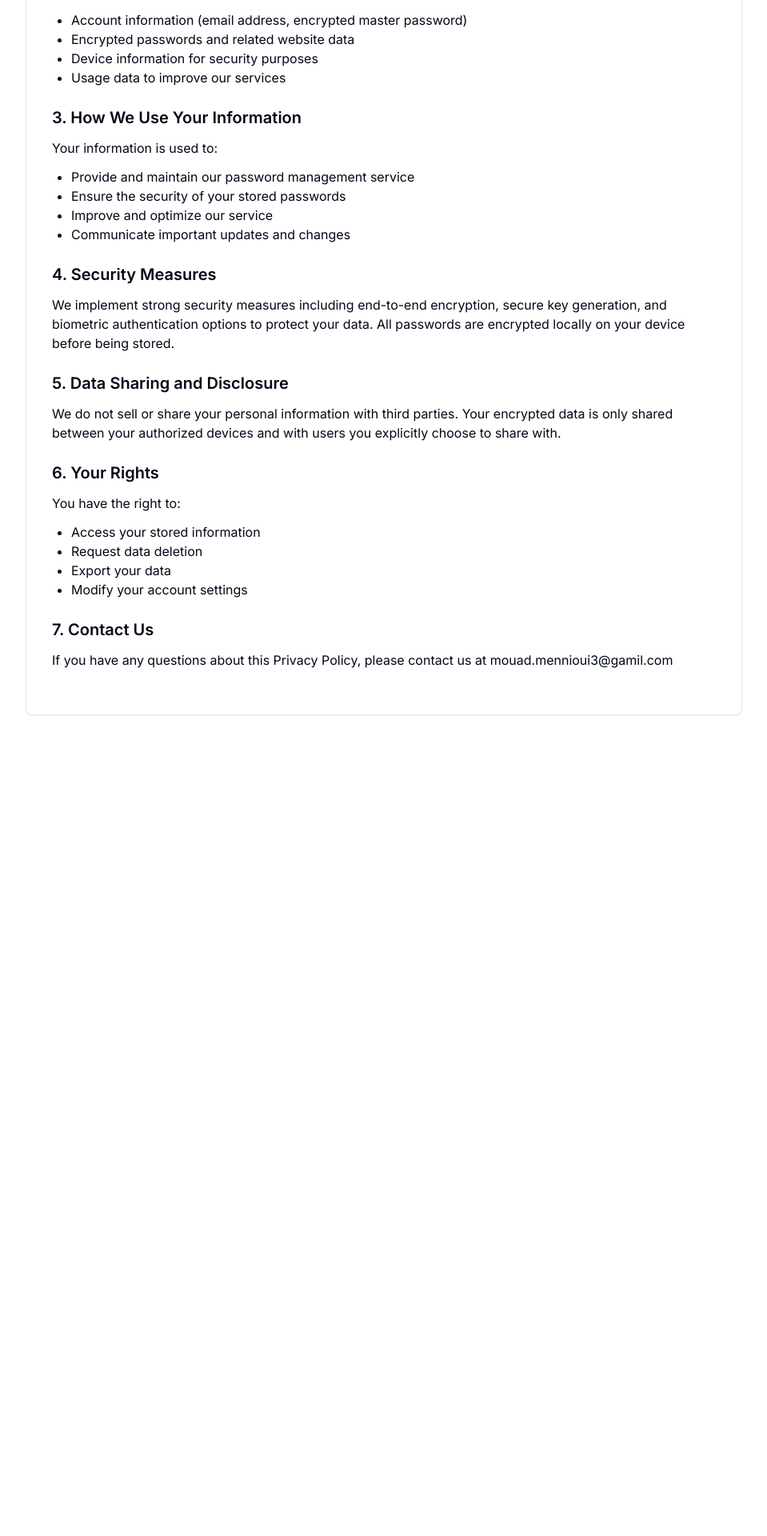
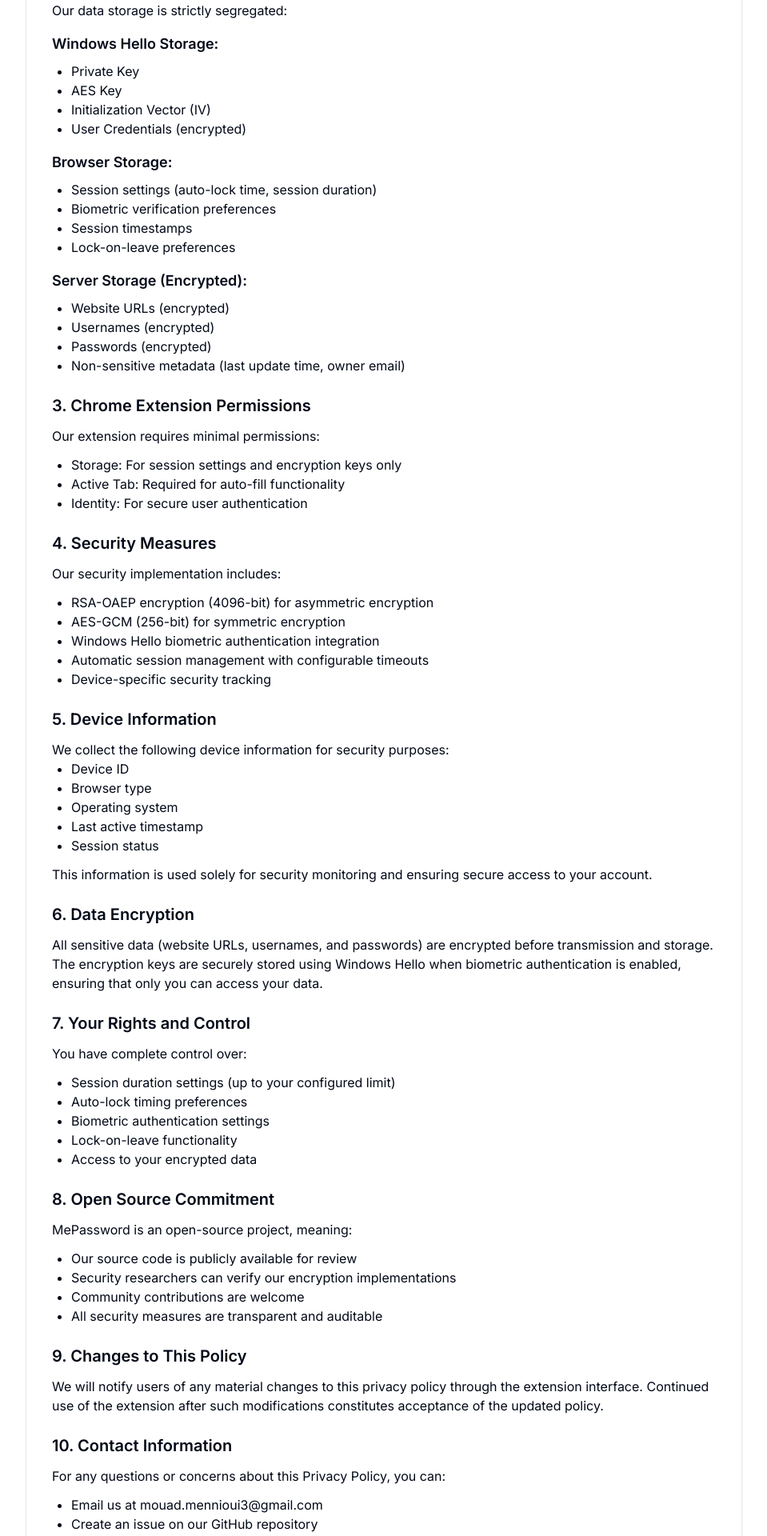
Before and after one commit to mouad-suuu/MePassword_web, a Next.js app: page /policies in a window 1280 px wide. Shown: the part 340-2260 px from the top of the page at 80% size, without its empty margins (160-1119 px from the left). Before the commit the page ends 1266 px from the top, so only its background shows below. Built offline with nearby package versions, Linux system fonts and the light colour scheme; no server answers.

Commit message:
Update page.tsx

```diff
--- a/app/policies/page.tsx
+++ b/app/policies/page.tsx
@@ -8,68 +8,133 @@
           <h1 className="text-3xl font-bold mb-6 text-center">Privacy Policy</h1>
           <div className="prose prose-sm max-w-none">
             <p className="mb-4">
-              Last updated: December 20, 2023
+              Last updated: December 21, 2023
             </p>
 
             <section className="mb-6">
               <h2 className="text-xl font-semibold mb-3">1. Introduction</h2>
               <p>
-                MePassword (&quot;we&quot;, &quot;our&quot;, or &quot;us&quot;) is committed to protecting your privacy. This Privacy Policy explains how we collect, use, and safeguard your personal information when you use our password management service.
+                MePassword (&quot;we&quot;, &quot;our&quot;, or &quot;us&quot;) is committed to protecting your privacy. This Privacy Policy explains how we collect, use, and safeguard your personal information when you use our password management service. As an open-source project, we believe in transparency and community-driven development.
               </p>
             </section>
 
             <section className="mb-6">
-              <h2 className="text-xl font-semibold mb-3">2. Information We Collect</h2>
-              <p className="mb-3">We collect the following types of information:</p>
+              <h2 className="text-xl font-semibold mb-3">2. Data Storage and Location</h2>
+              <p className="mb-3">Our data storage is strictly segregated:</p>
+
+              <h3 className="text-lg font-semibold mt-4 mb-2">Windows Hello Storage:</h3>
               <ul className="list-disc pl-6 mb-3">
-                <li>Account information (email address, encrypted master password)</li>
-                <li>Encrypted passwords and related website data</li>
-                <li>Device information for security purposes</li>
-                <li>Usage data to improve our services</li>
+                <li>Private Key</li>
+                <li>AES Key</li>
+                <li>Initialization Vector (IV)</li>
+                <li>User Credentials (encrypted)</li>
+              </ul>
+
+              <h3 className="text-lg font-semibold mt-4 mb-2">Browser Storage:</h3>
+              <ul className="list-disc pl-6 mb-3">
+                <li>Session settings (auto-lock time, session duration)</li>
+                <li>Biometric verification preferences</li>
+                <li>Session timestamps</li>
+                <li>Lock-on-leave preferences</li>
+              </ul>
+
+              <h3 className="text-lg font-semibold mt-4 mb-2">Server Storage (Encrypted):</h3>
+              <ul className="list-disc pl-6 mb-3">
+                <li>Website URLs (encrypted)</li>
+                <li>Usernames (encrypted)</li>
+                <li>Passwords (encrypted)</li>
+                <li>Non-sensitive metadata (last update time, owner email)</li>
               </ul>
             </section>
 
             <section className="mb-6">
-              <h2 className="text-xl font-semibold mb-3">3. How We Use Your Information</h2>
-              <p className="mb-3">Your information is used to:</p>
+              <h2 className="text-xl font-semibold mb-3">3. Chrome Extension Permissions</h2>
+              <p className="mb-3">Our extension requires minimal permissions:</p>
               <ul className="list-disc pl-6 mb-3">
-                <li>Provide and maintain our password management service</li>
-                <li>Ensure the security of your stored passwords</li>
-                <li>Improve and optimize our service</li>
-                <li>Communicate important updates and changes</li>
+                <li>Storage: For session settings and encryption keys only</li>
+                <li>Active Tab: Required for auto-fill functionality</li>
+                <li>Identity: For secure user authentication</li>
               </ul>
             </section>
 
             <section className="mb-6">
               <h2 className="text-xl font-semibold mb-3">4. Security Measures</h2>
+              <p className="mb-3">Our security implementation includes:</p>
+              <ul className="list-disc pl-6 mb-3">
+                <li>RSA-OAEP encryption (4096-bit) for asymmetric encryption</li>
+                <li>AES-GCM (256-bit) for symmetric encryption</li>
+                <li>Windows Hello biometric authentication integration</li>
+                <li>Automatic session management with configurable timeouts</li>
+                <li>Device-specific security tracking</li>
+              </ul>
+            </section>
+
+            <section className="mb-6">
+              <h2 className="text-xl font-semibold mb-3">5. Device Information</h2>
               <p>
-                We implement strong security measures including end-to-end encryption, secure key generation, and biometric authentication options to protect your data. All passwords are encrypted locally on your device before being stored.
+                We collect the following device information for security purposes:
+              </p>
+              <ul className="list-disc pl-6 mb-3">
+                <li>Device ID</li>
+                <li>Browser type</li>
+                <li>Operating system</li>
+                <li>Last active timestamp</li>
+                <li>Session status</li>
+              </ul>
+              <p className="mt-3">
+                This information is used solely for security monitoring and ensuring secure access to your account.
               </p>
             </section>
 
             <section className="mb-6">
-              <h2 className="text-xl font-semibold mb-3">5. Data Sharing and Disclosure</h2>
+              <h2 className="text-xl font-semibold mb-3">6. Data Encryption</h2>
               <p>
-                We do not sell or share your personal information with third parties. Your encrypted data is only shared between your authorized devices and with users you explicitly choose to share with.
+                All sensitive data (website URLs, usernames, and passwords) are encrypted before transmission and storage. The encryption keys are securely stored using Windows Hello when biometric authentication is enabled, ensuring that only you can access your data.
               </p>
             </section>
 
             <section className="mb-6">
-              <h2 className="text-xl font-semibold mb-3">6. Your Rights</h2>
-              <p className="mb-3">You have the right to:</p>
+              <h2 className="text-xl font-semibold mb-3">7. Your Rights and Control</h2>
+              <p className="mb-3">You have complete control over:</p>
               <ul className="list-disc pl-6 mb-3">
-                <li>Access your stored information</li>
-                <li>Request data deletion</li>
-                <li>Export your data</li>
-                <li>Modify your account settings</li>
+                <li>Session duration settings (up to your configured limit)</li>
+                <li>Auto-lock timing preferences</li>
+                <li>Biometric authentication settings</li>
+                <li>Lock-on-leave functionality</li>
+                <li>Access to your encrypted data</li>
               </ul>
             </section>
 
             <section className="mb-6">
-              <h2 className="text-xl font-semibold mb-3">7. Contact Us</h2>
+              <h2 className="text-xl font-semibold mb-3">8. Open Source Commitment</h2>
+              <p className="mb-3">
+                MePassword is an open-source project, meaning:
+              </p>
+              <ul className="list-disc pl-6 mb-3">
+                <li>Our source code is publicly available for review</li>
+                <li>Security researchers can verify our encryption implementations</li>
+                <li>Community contributions are welcome</li>
+                <li>All security measures are transparent and auditable</li>
+              </ul>
+            </section>
+
+            <section className="mb-6">
+              <h2 className="text-xl font-semibold mb-3">9. Changes to This Policy</h2>
               <p>
-                If you have any questions about this Privacy Policy, please contact us at mouad.mennioui3@gamil.com
+                We will notify users of any material changes to this privacy policy through the extension interface. Continued use of the extension after such modifications constitutes acceptance of the updated policy.
               </p>
+            </section>
+
+            <section className="mb-6">
+              <h2 className="text-xl font-semibold mb-3">10. Contact Information</h2>
+              <p className="mb-3">
+                For any questions or concerns about this Privacy Policy, you can:
+              </p>
+              <ul className="list-disc pl-6 mb-3">
+                <li>Email us at mouad.mennioui3@gmail.com</li>
+                <li>Create an issue on our GitHub repository</li>
+                <li>Join our community discussions</li>
+              </ul>
             </section>
           </div>
         </CardContent>
```
